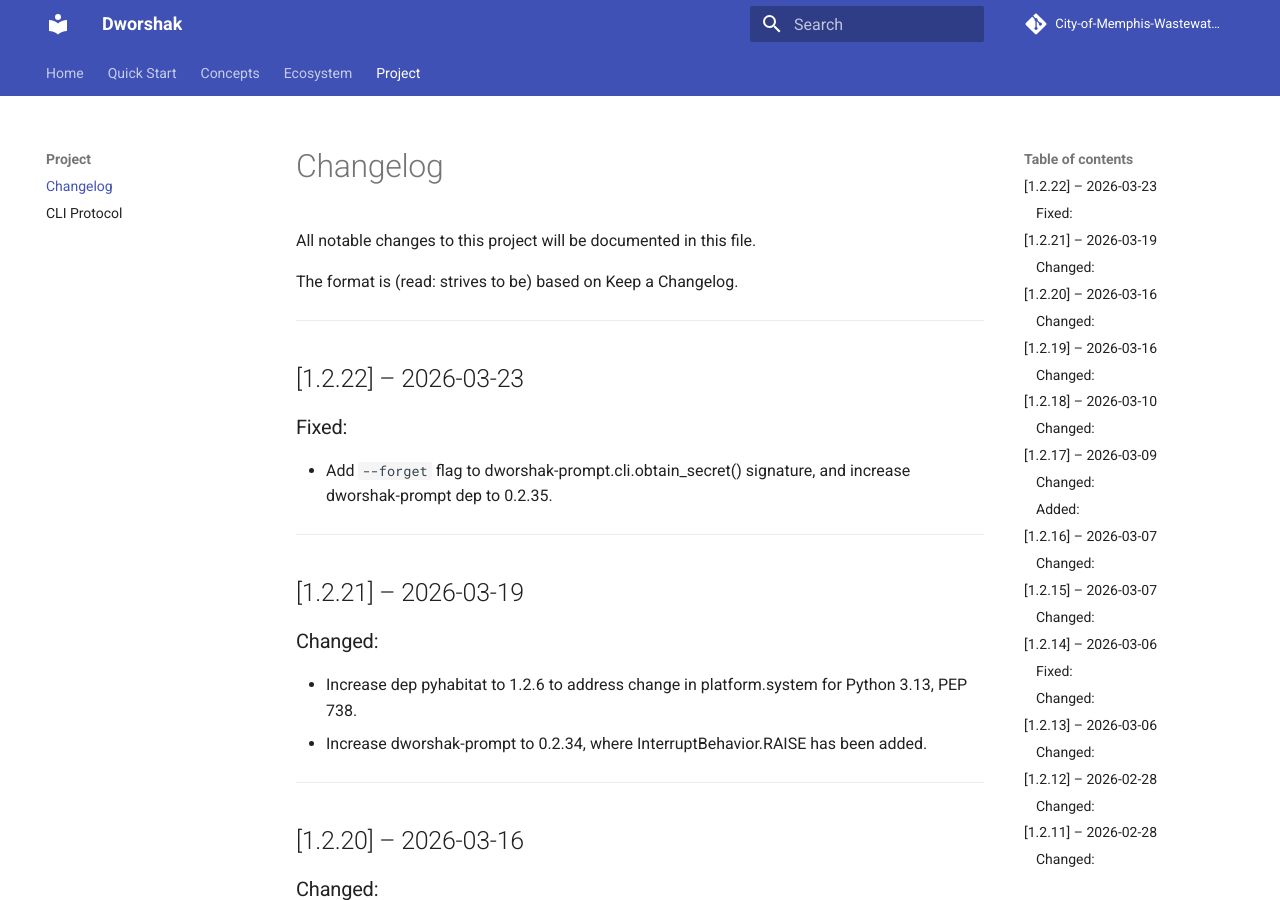
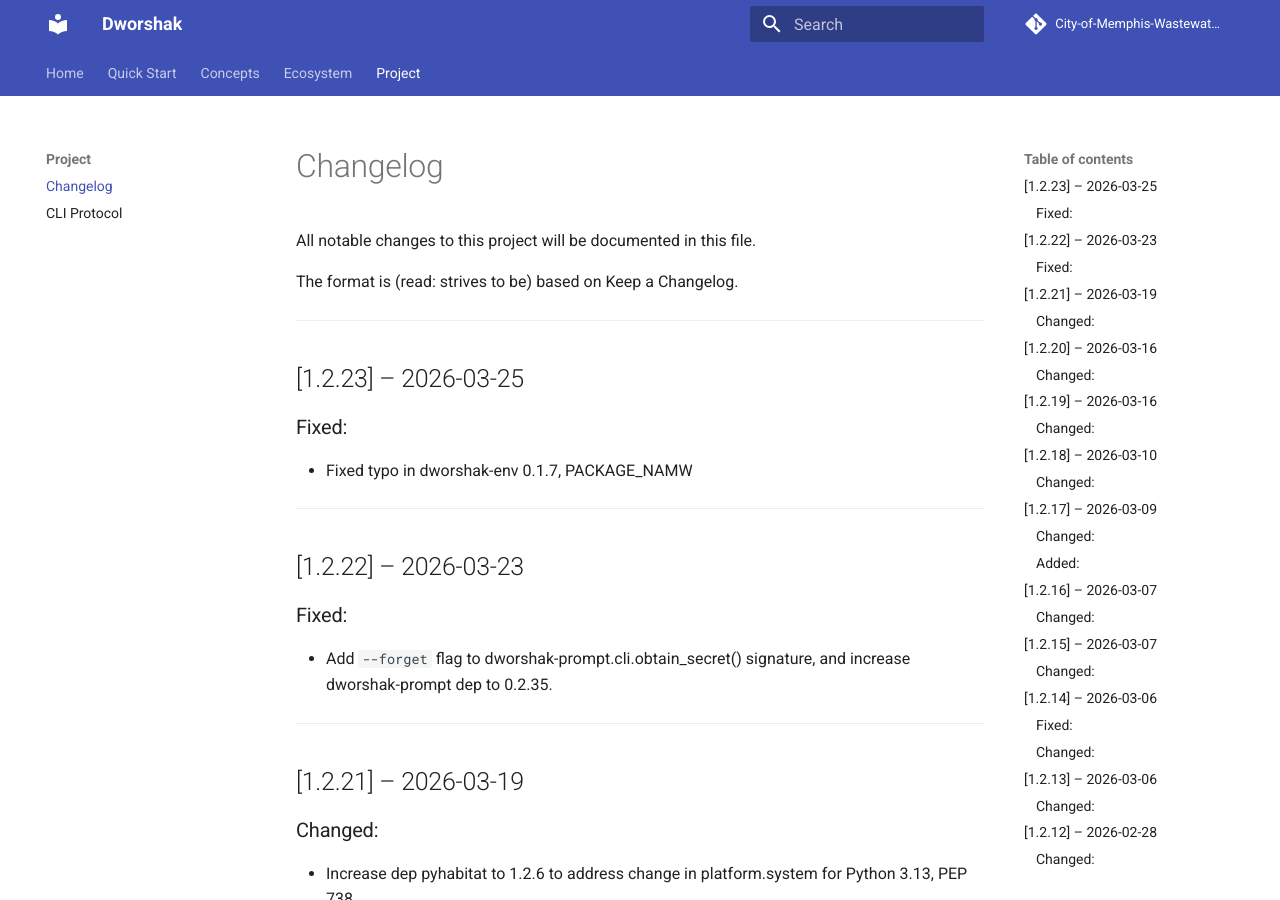
Before and after one commit to City-of-Memphis-Wastewater/dworshak, an MkDocs documentation site: the page built from docs/CHANGELOG.md, in a window 1280 px wide and 900 px high. Built offline with MkDocs 1.6.1 and Material for MkDocs 9.7.7, drawn with Linux system fonts in a browser that asks for light colours; comment, search, counter and statistics services are not loaded.

Commit message:
correct typo PACKAGE_NAMW in dworshak-env 0.1.7. move pyinstaller dep from dev group to build extra. bump to 1.2.23 and write changelog. increase corresponding dworshak-promot version

```diff
--- a/docs/CHANGELOG.md
+++ b/docs/CHANGELOG.md
@@ -3,6 +3,12 @@
 All notable changes to this project will be documented in this file.
 
 The format is (read: strives to be) based on Keep a Changelog.
+
+---
+
+## [1.2.23] – 2026-03-25
+### Fixed:
+- Fixed typo in dworshak-env 0.1.7, PACKAGE_NAMW
 
 ---
 
```
Also changed, not shown: 1 other file.
